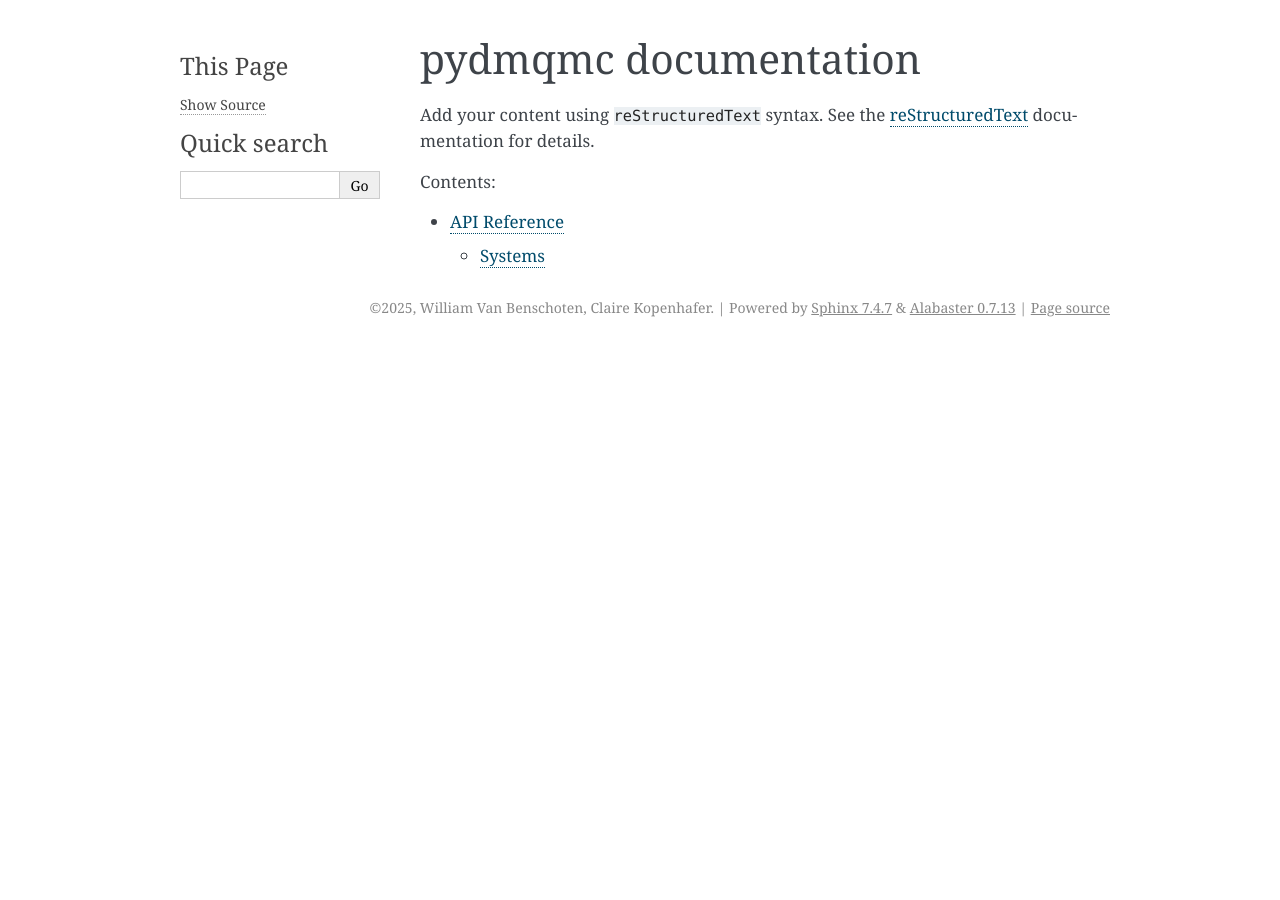
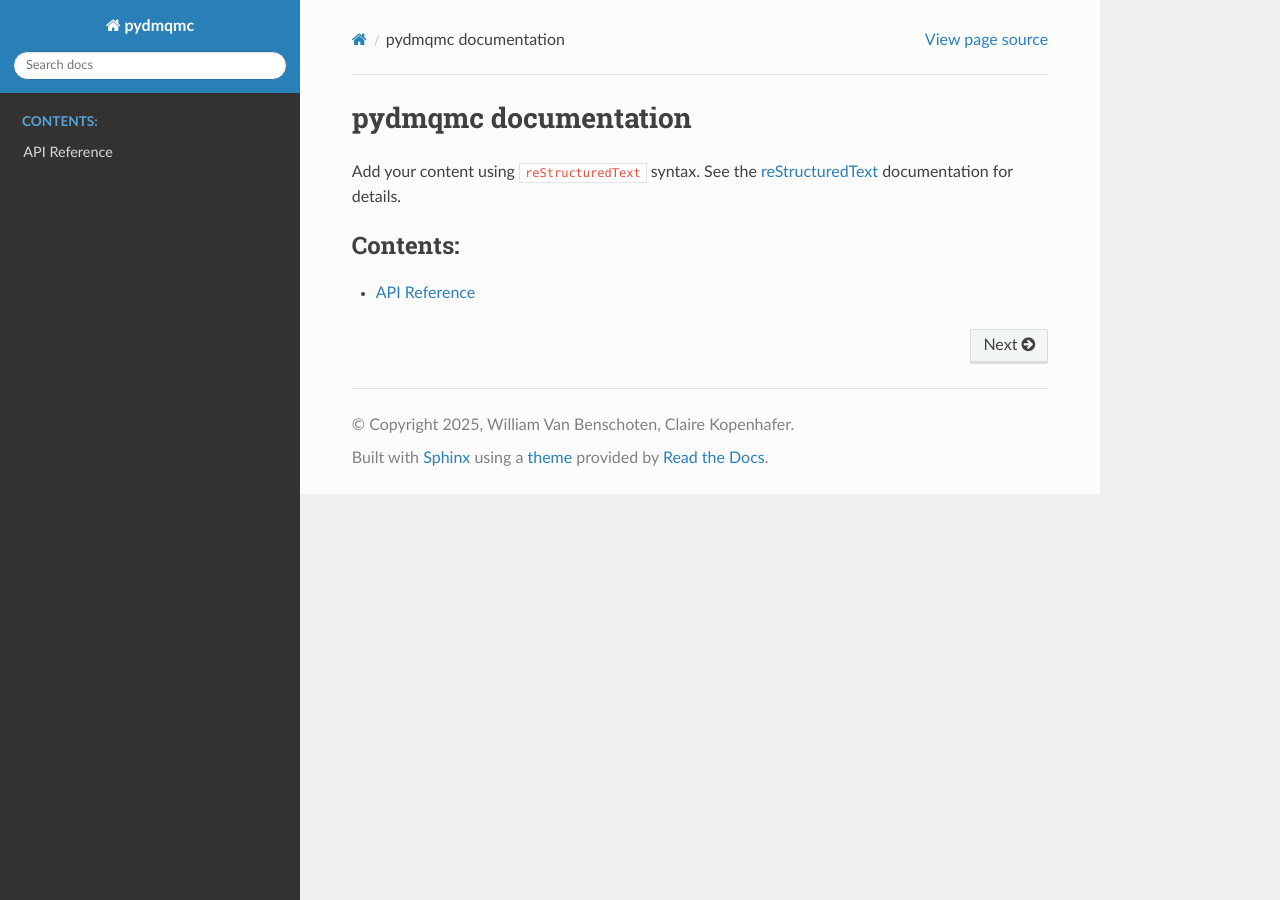
Before and after one commit to shepherd-group/pydmqmc, a Sphinx documentation site: the page built from docs/source/index.rst, in a window 1280 px wide. Built offline with Sphinx 7.4.7 and the Read the Docs theme 3.1.0, drawn with Linux system fonts in a browser that asks for light colours.

Commit message:
Better autodocs, though header formatting is odd

```diff
--- /dev/null
+++ b/docs/source/api.rst
@@ -0,0 +1,8 @@
+.. _api-reference:
+
+API Reference
+=============
+
+.. automodapi:: pydmqmc.systems
+
+.. automodapi:: pydmqmc.utils
--- a/docs/source/api/api.rst
+++ /dev/null
@@ -1,7 +0,0 @@
-API Reference
-=============
-
-.. toctree::
-    :maxdepth: 2
-
-    systems
--- a/docs/source/conf.py
+++ b/docs/source/conf.py
@@ -14,15 +14,18 @@ release = 'alpha'
 # -- General configuration ---------------------------------------------------
 # https://www.sphinx-doc.org/en/master/usage/configuration.html#general-configuration
 
-extensions = ['sphinx.ext.autodoc', 'sphinx.ext.autosummary', 'numpydoc']
+extensions = ['sphinx_automodapi.automodapi',
+              'sphinx_rtd_theme',]
 
 templates_path = ['_templates']
-exclude_patterns = ['generated/']
+exclude_patterns = []
 
-
+numpydoc_show_class_members = False
+automodsumm_inherited_members = True
+automodapi_inheritance_diagram = False
 
 # -- Options for HTML output -------------------------------------------------
 # https://www.sphinx-doc.org/en/master/usage/configuration.html#options-for-html-output
 
-html_theme = 'alabaster'
+html_theme = 'sphinx_rtd_theme'
 html_static_path = ['_static']
--- a/docs/source/index.rst
+++ b/docs/source/index.rst
@@ -15,4 +15,4 @@ documentation for details.
    :maxdepth: 2
    :caption: Contents:
 
-   api/api
+   api
--- a/pyproject.toml
+++ b/pyproject.toml
@@ -22,6 +22,8 @@ dependencies = [
     "pandas",
     "pytest",
     "sphinx",
+    "sphinx-automodapi",
+    "sphinx_rtd_theme",
     "sympy"
 ]
 
```
Also changed, not shown: docs/source/api/systems.rst (deleted, +0 -20 lines), 6 other files.
